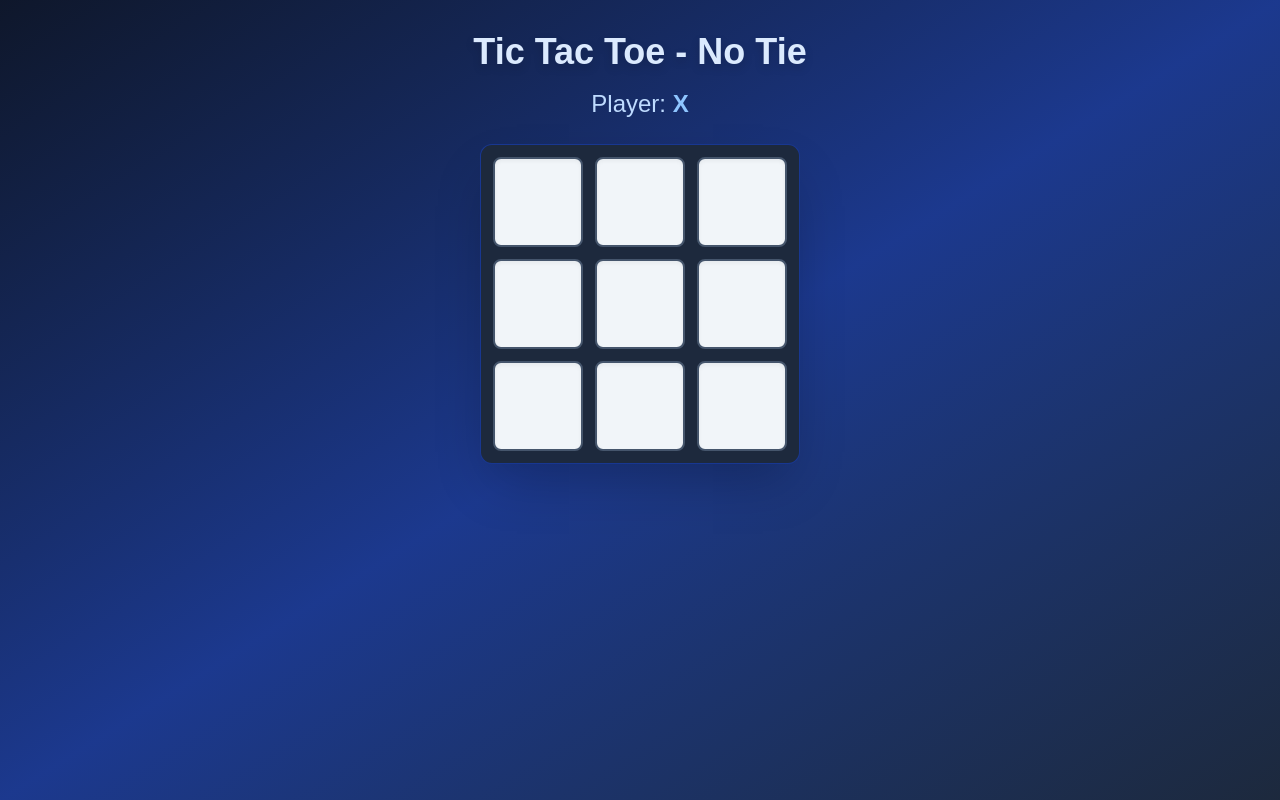
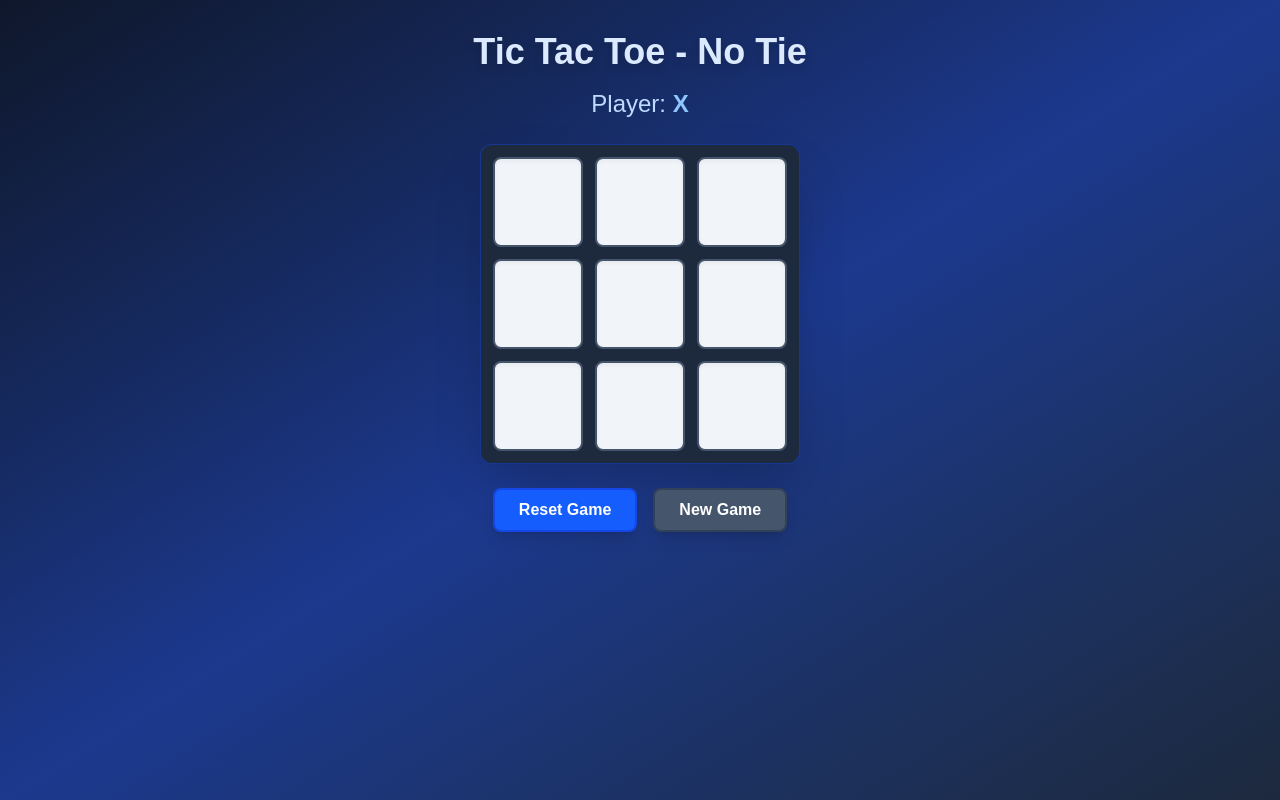
Before and after one commit to xy-real/tictactoe-twist, a Next.js app: page / in a window 1280 px wide. Built offline with nearby package versions, Linux system fonts and the light colour scheme.

Commit message:
Add reset and new button
will implement logic later

```diff
--- a/src/components/GameBoard.tsx
+++ b/src/components/GameBoard.tsx
@@ -2,21 +2,36 @@
 
 import React, {useState} from 'react';
 import BoardSquare from './BoardSquare';
+import GameControls from './GameControls';
 
-export default function GameBoard()
-{
+export default function GameBoard() {
     const [board, setBoard] = useState<(null | 'X' | 'O')[][]>([
+        [null, null, null],
+        [null, null, null],
+        [null, null, null]
+    ]);
+    const [currentPlayer, setCurrentPlayer] = useState<'X' | 'O'>('X');
+
+    // Reset the game to initial state
+    function resetGame() {
+        setBoard([
             [null, null, null],
             [null, null, null],
             [null, null, null]
-    ]);
-    const [currentPlayer, setCurrentPlayer] = useState<'X' | 'O'>('X');
+        ]);
+        setCurrentPlayer('X');
+    }
 
-    function clickSquare(row:number, col:number) {
+    // Same as reset for now, but could have different logic later
+    function newGame() {
+        resetGame();
+    }
+
+    function clickSquare(row: number, col: number) {
         if(board[row][col] !== null) return;
 
         const newBoard = [...board];
-        newBoard[row]=[...board[row]];
+        newBoard[row] = [...board[row]];
 
         newBoard[row][col] = currentPlayer;
 
@@ -50,6 +65,8 @@ export default function GameBoard()
                 <BoardSquare value={board[2][1]} onClick={() => clickSquare(2, 1)} row={2} col={1} />
                 <BoardSquare value={board[2][2]} onClick={() => clickSquare(2, 2)} row={2} col={2} />
             </div>
+
+            <GameControls onReset={resetGame} onNewGame={newGame} />
         </div>
     )
 
--- /dev/null
+++ b/src/components/GameControls.tsx
@@ -0,0 +1,24 @@
+interface GameControlsProps {
+  onReset: () => void;
+  onNewGame: () => void;
+}
+
+export default function GameControls({ onReset, onNewGame }: GameControlsProps) {
+  return (
+    <div className="flex gap-4 mt-6">
+      <button
+        onClick={onReset}
+        className="px-6 py-2 bg-blue-600 text-white font-semibold rounded-lg border-2 border-blue-700 hover:bg-blue-700 hover:border-blue-800 transition-all duration-200 shadow-lg hover:shadow-xl"
+      >
+        Reset Game
+      </button>
+
+      <button
+        onClick={onNewGame}
+        className="px-6 py-2 bg-slate-600 text-white font-semibold rounded-lg border-2 border-slate-700 hover:bg-slate-700 hover:border-slate-800 transition-all duration-200 shadow-lg hover:shadow-xl"
+      >
+        New Game
+      </button>
+    </div>
+  );
+}
```
